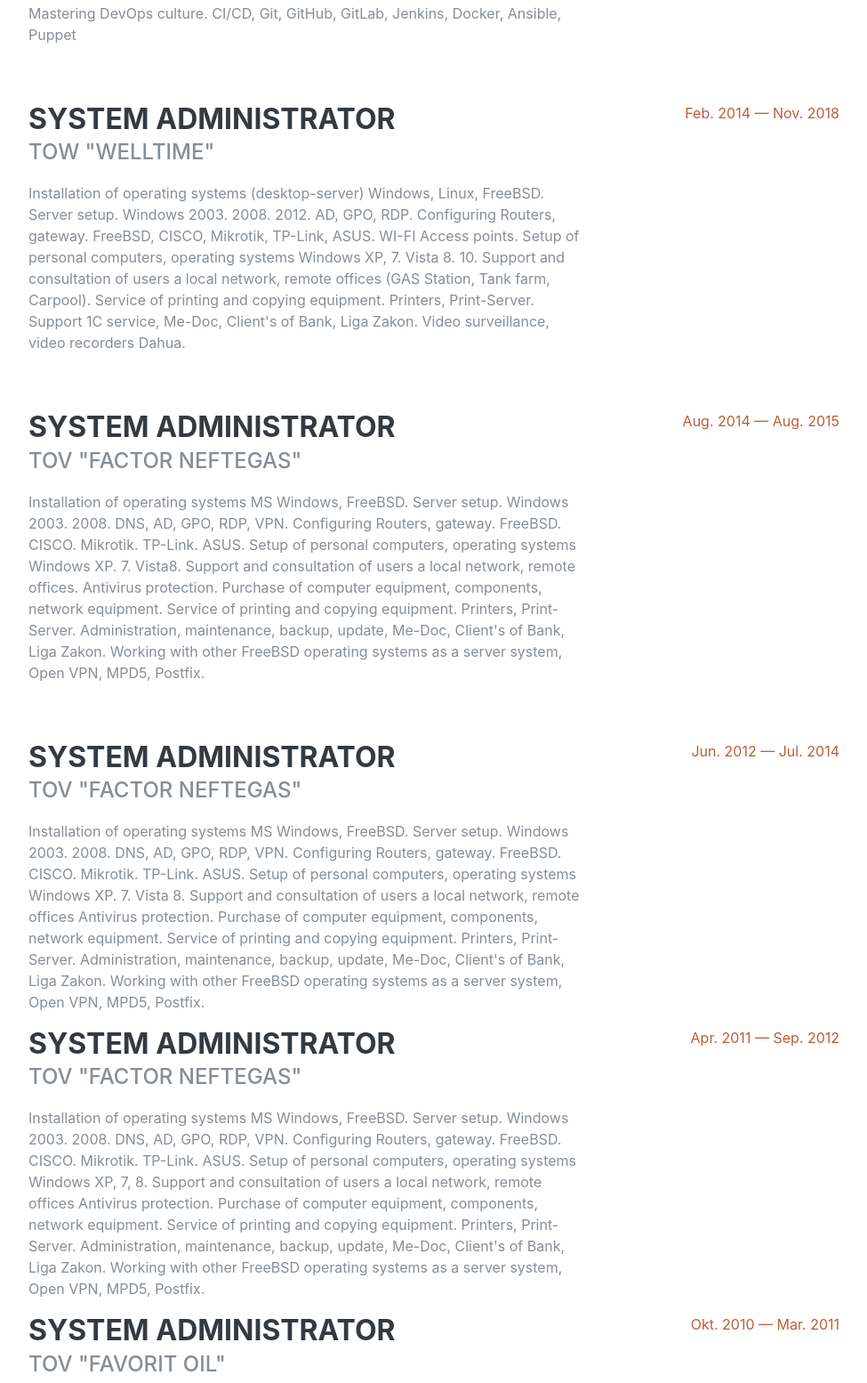
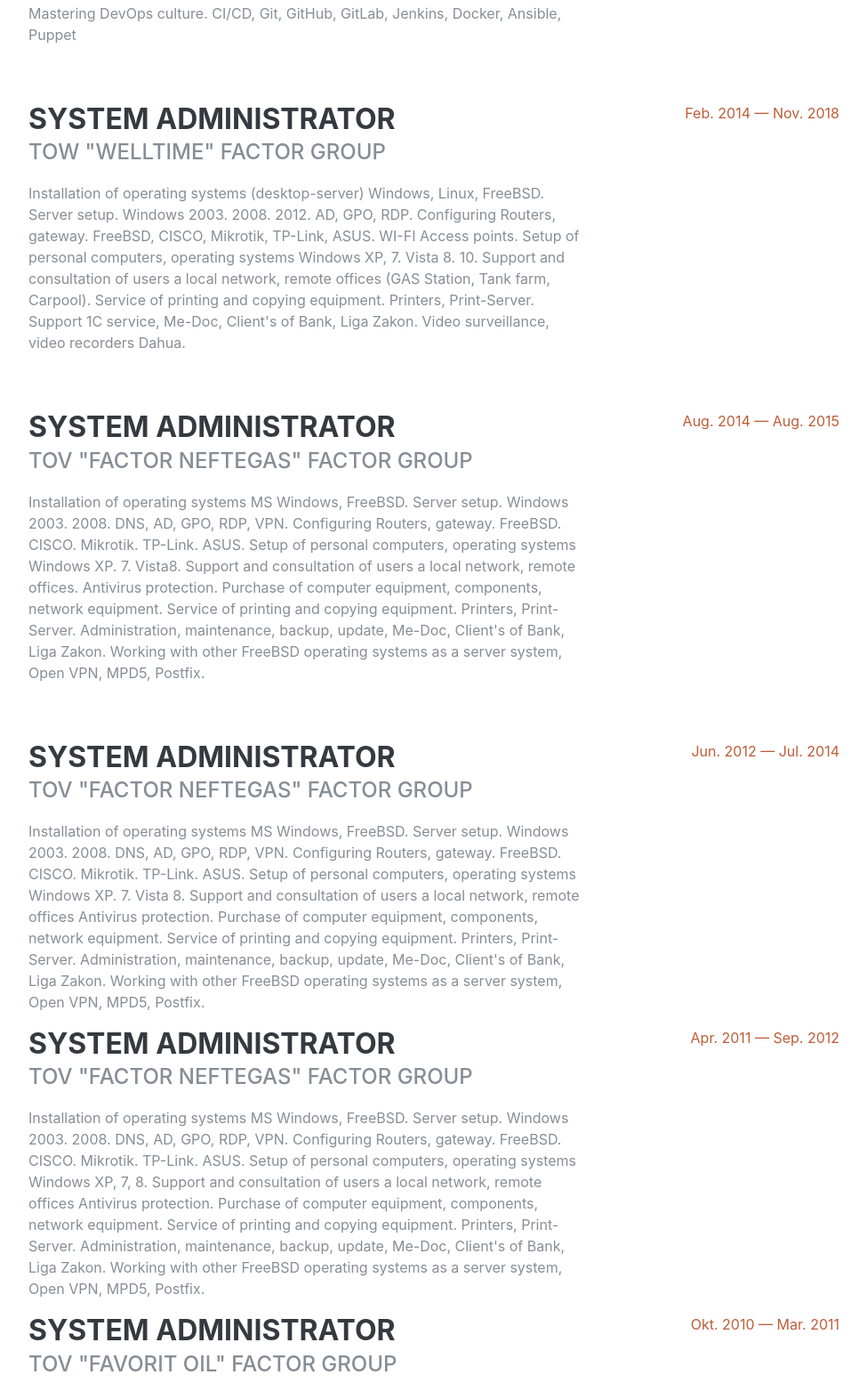
Before and after one commit to Alekskojem/resume, a plain HTML site: page index.html in a window 1280 px wide. Shown: the part 1553-3107 px from the top of the page at 89% size, without its empty margins (288-1263 px from the left). Drawn offline with nearby package versions, Linux system fonts and the light colour scheme; files that its build step writes are made by us from their sources; a script that the page names is missing; a web font is replaced by a local one.

Commit message:
Update index.html

```diff
--- a/index.html
+++ b/index.html
@@ -128,7 +128,7 @@
           <div class="resume-item d-flex flex-column flex-md-row mb-5">
             <div class="resume-content mr-auto">
               <h3 class="mb-0">System administrator</h3>
-              <div class="subheading mb-3">TOW "Welltime"</div>
+              <div class="subheading mb-3">TOW "Welltime" FACTOR Group</div>
               <p>Installation of operating systems (desktop-server) Windows, Linux, FreeBSD.
               Server setup. Windows 2003. 2008. 2012. AD, GPO, RDP.
               Configuring Routers, gateway. FreeBSD, CISCO, Mikrotik, TP-Link, ASUS.
@@ -146,7 +146,7 @@
           <div class="resume-item d-flex flex-column flex-md-row mb-5">
             <div class="resume-content mr-auto">
               <h3 class="mb-0">System administrator</h3>
-              <div class="subheading mb-3">TOV "Factor Neftegas"</div>
+              <div class="subheading mb-3">TOV "Factor Neftegas" FACTOR Group</div>
               <p>Installation of operating systems MS Windows, FreeBSD.
               Server setup. Windows 2003. 2008.  DNS, AD, GPO, RDP, VPN.
               Configuring Routers, gateway. FreeBSD. CISCO. Mikrotik. TP-Link. ASUS.
@@ -167,7 +167,7 @@
           <div class="resume-item d-flex flex-column flex-md-row">
             <div class="resume-content mr-auto">
               <h3 class="mb-0">System administrator</h3>
-              <div class="subheading mb-3">TOV "Factor Neftegas"</div>
+              <div class="subheading mb-3">TOV "Factor Neftegas" FACTOR Group</div>
               <p>Installation of operating systems MS Windows, FreeBSD.
               Server setup. Windows 2003. 2008.  DNS, AD, GPO, RDP, VPN.
                Configuring Routers, gateway. FreeBSD. CISCO. Mikrotik. TP-Link. ASUS.
@@ -188,7 +188,7 @@
           <div class="resume-item d-flex flex-column flex-md-row">
             <div class="resume-content mr-auto">
               <h3 class="mb-0">System administrator</h3>
-              <div class="subheading mb-3">TOV "Factor Neftegas"</div>
+              <div class="subheading mb-3">TOV "Factor Neftegas" FACTOR Group</div>
               <p>Installation of operating systems MS Windows, FreeBSD.
               Server setup. Windows 2003. 2008.  DNS, AD, GPO, RDP, VPN.
               Configuring Routers, gateway. FreeBSD. CISCO. Mikrotik. TP-Link. ASUS.
@@ -209,7 +209,7 @@
           <div class="resume-item d-flex flex-column flex-md-row">
             <div class="resume-content mr-auto">
               <h3 class="mb-0">System administrator</h3>
-              <div class="subheading mb-3">TOV "Favorit Oil"</div>
+              <div class="subheading mb-3">TOV "Favorit Oil" FACTOR Group</div>
                <p>Installation of operating systems MS Windows, FreeBSD.
                 Server setup. Windows 2003. 2008.  DNS, AD, GPO, RDP, VPN.
                 Configuring Routers, gateway. FreeBSD, CISCO, Mikrotik TP-Link, ASUS.
@@ -230,7 +230,7 @@
           <div class="resume-item d-flex flex-column flex-md-row">
             <div class="resume-content mr-auto">
               <h3 class="mb-0">System administrator</h3>
-              <div class="subheading mb-3">TOV "Factor Kapital"</div>
+              <div class="subheading mb-3">TOV "Factor Kapital" FACTOR Group</div>
                <p>Installation of operating systems MS Windows, FreeBSD.
                 Server setup. Windows 2003. 2008.  DNS, AD, GPO, RDP, VPN, MSSQL 2005.
                 Configuring Routers, gateway. FreeBSD.
```
